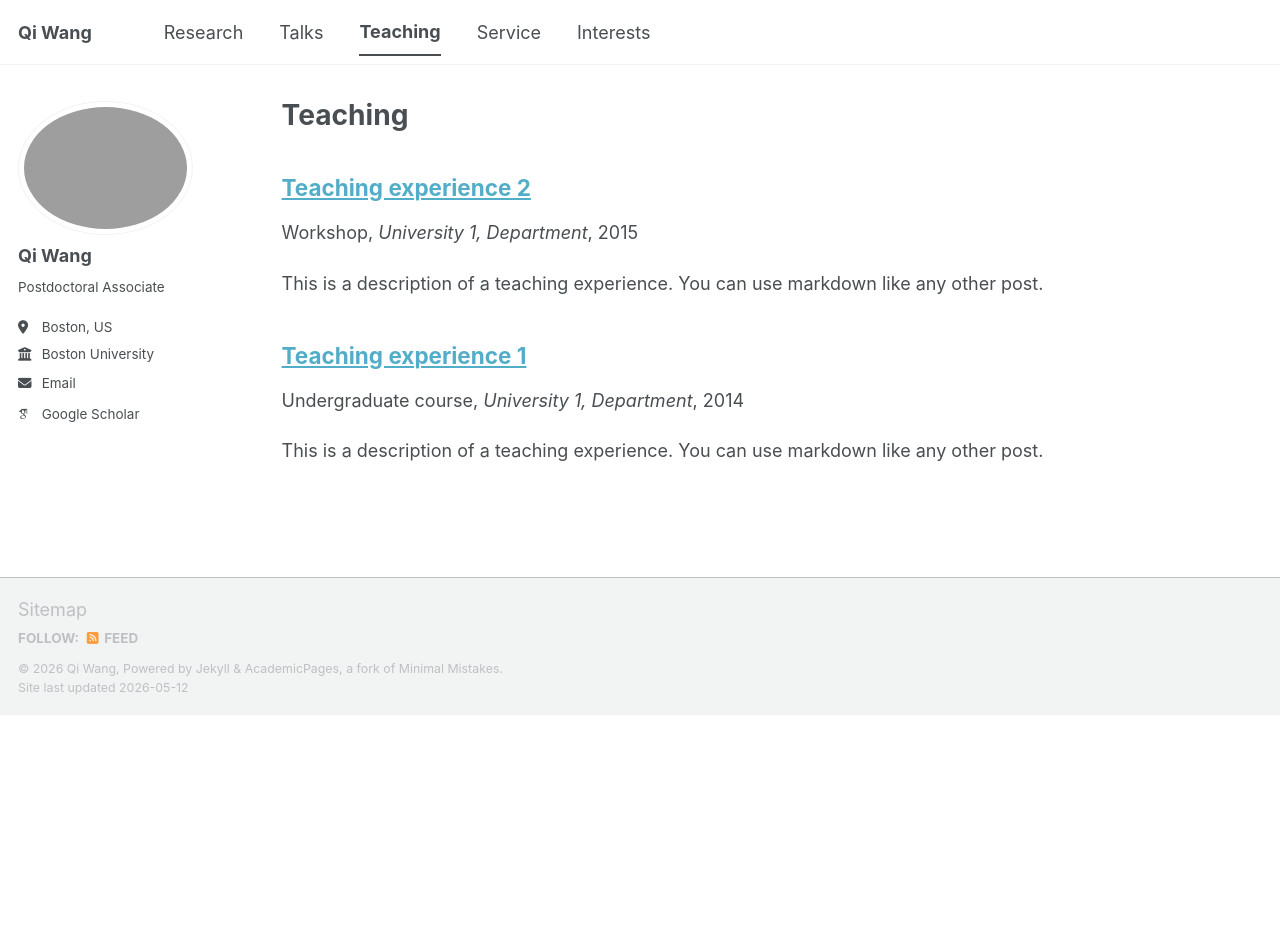
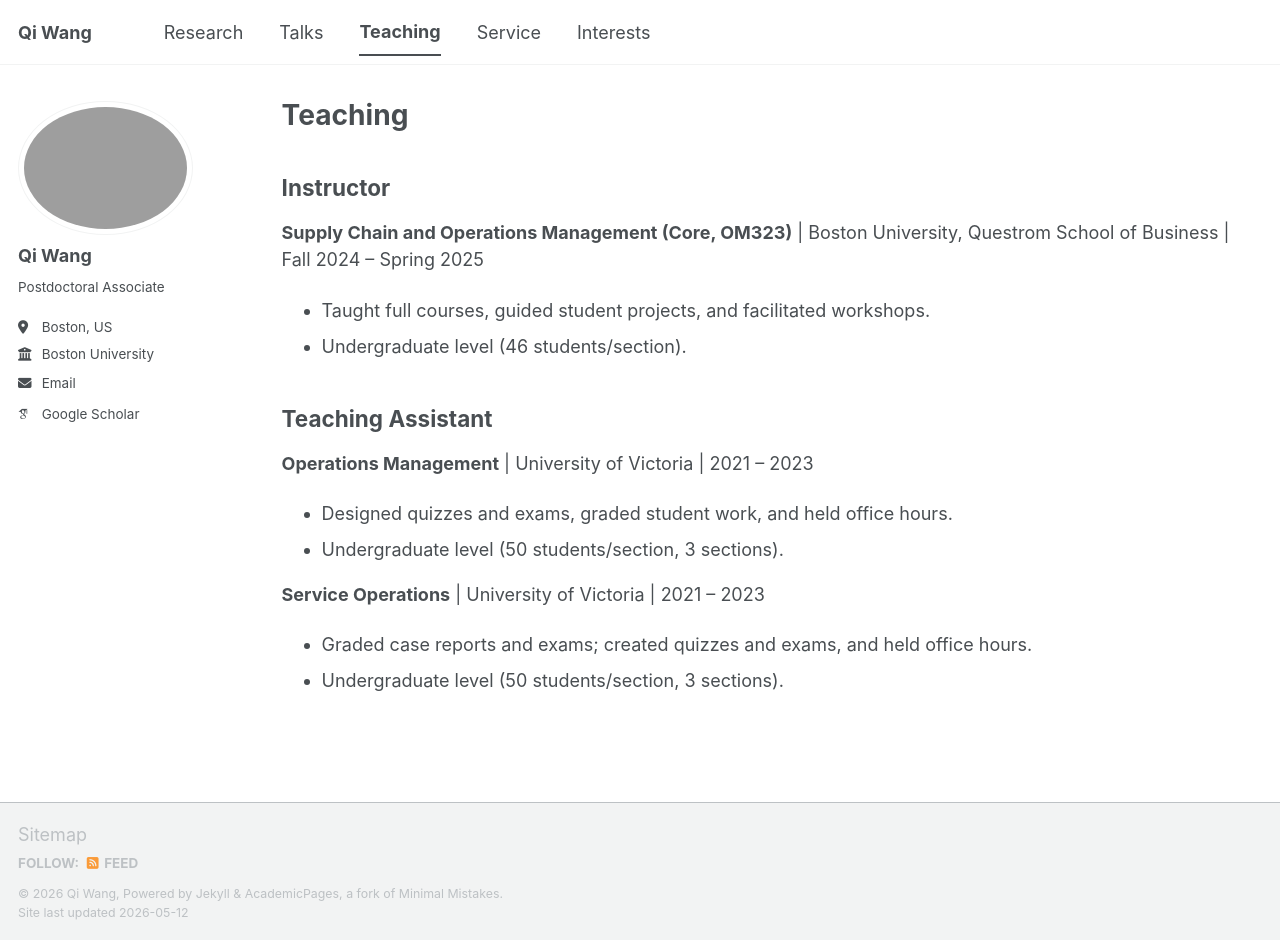
Before and after one commit to qiwang-katherine/qiwang-katherine.github.io, a Jekyll site: the page built from _pages/teaching.html, in a window 1280 px wide and 940 px high. Built offline with Jekyll 4.4.1, drawn with Linux system fonts in a browser that asks for light colours; some web fonts are replaced; a script bundle is joined from its source files by our own code; library files that are not in the unit come from our copies.

Commit message:
Update teaching.html

```diff
--- a/_pages/teaching.html
+++ b/_pages/teaching.html
@@ -5,8 +5,38 @@ permalink: /teaching/
 author_profile: true
 ---
 
-{% include base_path %}
+<div class="teaching-section">
 
-{% for post in site.teaching reversed %}
-  {% include archive-single.html %}
-{% endfor %}
+<h2 class="teaching-role-title">Instructor</h2>
+
+<div class="teaching-item">
+  <p class="teaching-course"><b>Supply Chain and Operations Management (Core, OM323)</b> | Boston University, Questrom School of Business | Fall 2024 – Spring 2025</p>
+  <ul class="teaching-detail">
+    <li>Taught full courses, guided student projects, and facilitated workshops.</li>
+    <li>Undergraduate level (46 students/section).</li>
+  </ul>
+</div>
+
+</div>
+
+<div class="teaching-section">
+
+<h2 class="teaching-role-title">Teaching Assistant</h2>
+
+<div class="teaching-item">
+  <p class="teaching-course"><b>Operations Management</b> | University of Victoria | 2021 – 2023</p>
+  <ul class="teaching-detail">
+    <li>Designed quizzes and exams, graded student work, and held office hours.</li>
+    <li>Undergraduate level (50 students/section, 3 sections).</li>
+  </ul>
+</div>
+
+<div class="teaching-item">
+  <p class="teaching-course"><b>Service Operations</b> | University of Victoria | 2021 – 2023</p>
+  <ul class="teaching-detail">
+    <li>Graded case reports and exams; created quizzes and exams, and held office hours.</li>
+    <li>Undergraduate level (50 students/section, 3 sections).</li>
+  </ul>
+</div>
+
+</div>
```
